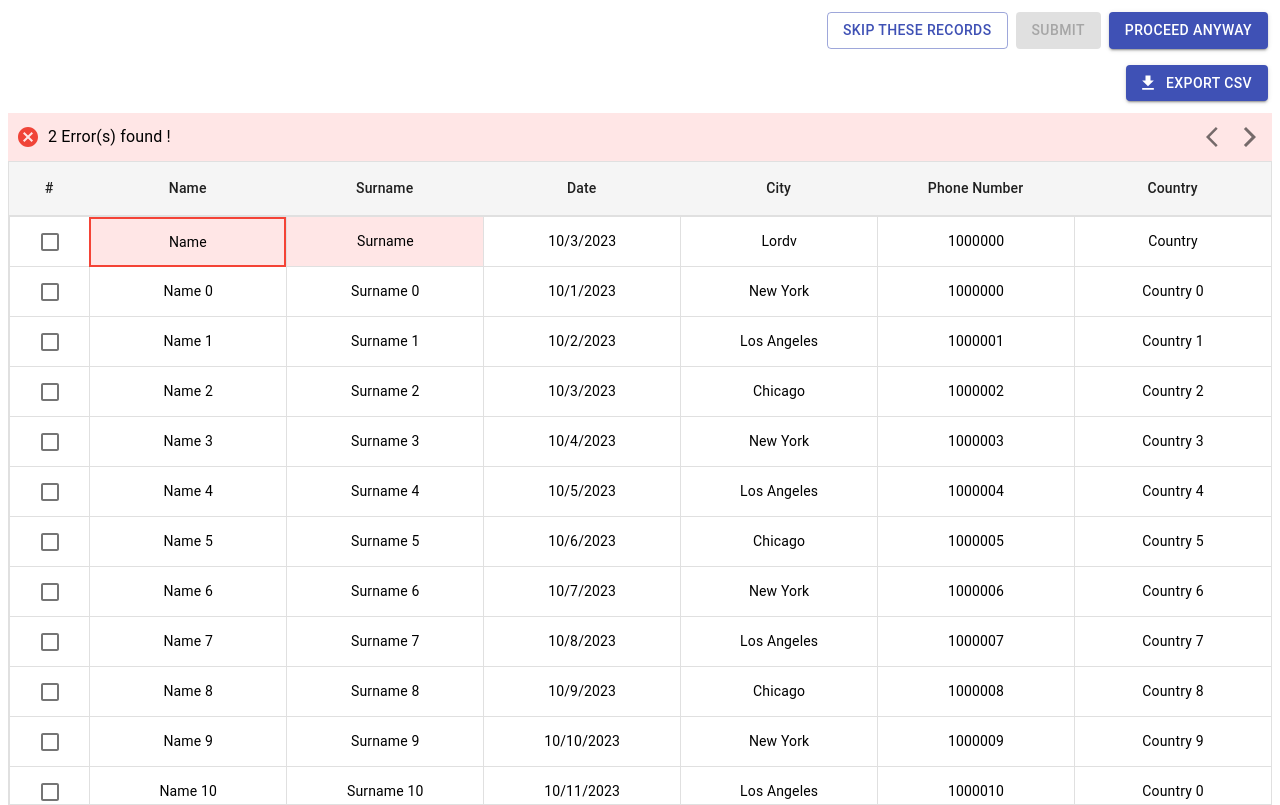
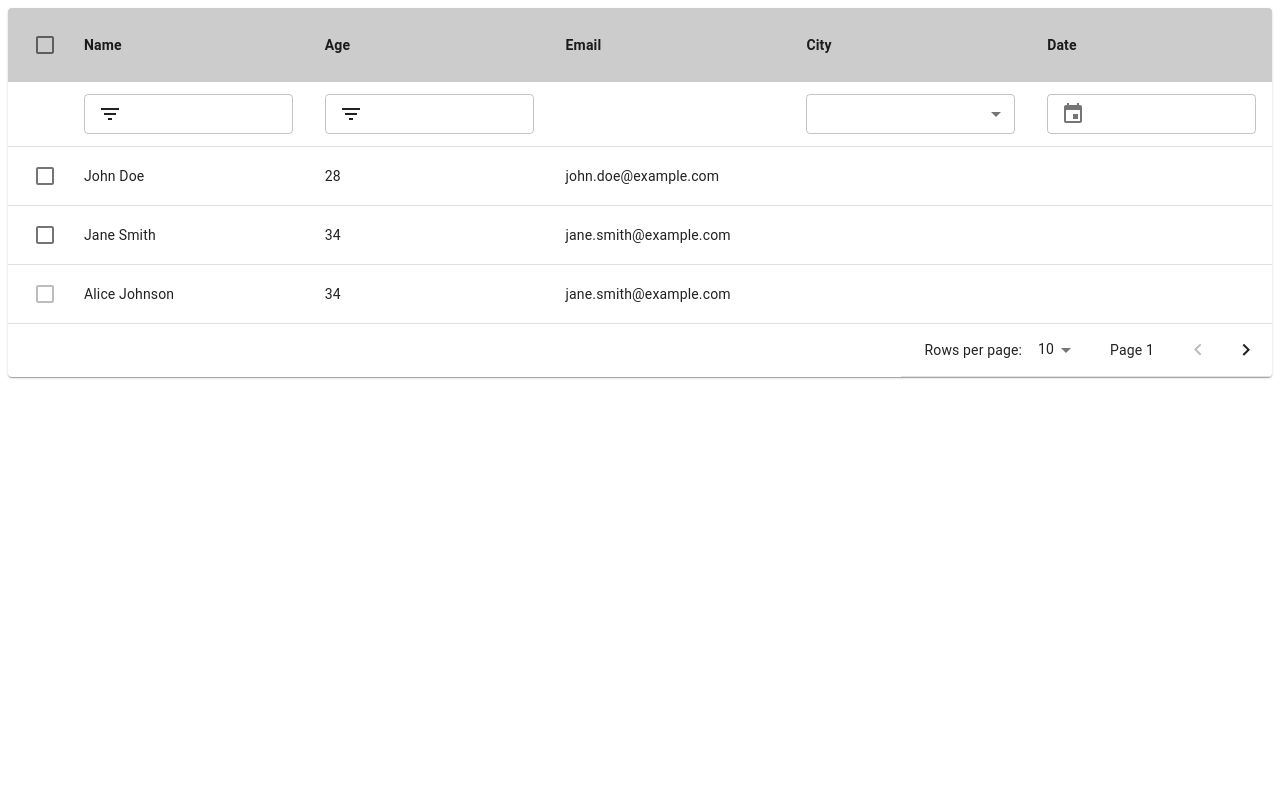
Before and after one commit to tariqsidd/react-data-grid, a React (Create React App) app: page / in a window 1280 px wide. Built offline with nearby package versions, Linux system fonts and the light colour scheme.

Commit message:
Added rows per page in table component

```diff
--- a/src/App.js
+++ b/src/App.js
@@ -1,10 +1,71 @@
 import React from "react";
 import { tableHeader, tableOptions, getUserData } from "./Data";
-import {VirtualDataGrid} from "./Components";
+import { VirtualDataGrid } from "./Components";
+import { MaterialTable } from "./Components";
 
+const cities = [
+  { label: "New York", value: "New York" },
+  { label: "Los Angeles", value: "Los Angeles" },
+  { label: "Chicago", value: "Chicago" },
+  { label: "San Francisco", value: "San Francisco" },
+];
+
+const columns = [
+  {
+    field: "name",
+    header: "Name",
+    type: "text",
+    filterType: "textField",
+  },
+  {
+    field: "age",
+    header: "Age",
+    type: "number",
+    filterType: "numberField",
+  },
+  { field: "email", header: "Email" },
+  { field: "city", header: "City", filterType: "select", options: cities },
+  { field: "date", header: "Date", filterType: "dateSelect" },
+  // {
+  //   field: "name",
+  //   header: "Name",
+  //   type: "text",
+  //   filterType: "textField",
+  // },
+  // {
+  //   field: "age",
+  //   header: "Age",
+  //   type: "number",
+  //   filterType: "numberField",
+  // },
+  // { field: "email", header: "Email" },
+  // { field: "city", header: "City", filterType: "select", options: cities },
+  // { field: "date", header: "Date", filterType: "dateSelect" },
+  // {
+  //   field: "name",
+  //   header: "Name",
+  //   type: "text",
+  //   filterType: "textField",
+  // },
+  // {
+  //   field: "age",
+  //   header: "Age",
+  //   type: "number",
+  //   filterType: "numberField",
+  // },
+  // { field: "email", header: "Email" },
+  // { field: "city", header: "City", filterType: "select", options: cities },
+  // { field: "date", header: "Date", filterType: "dateSelect" },
+];
+const initialRows = [
+  { id: "1", name: "John Doe", age: 28, email: "john.doe@example.com" },
+  { id: "2", name: "Jane Smith", age: 34, email: "jane.smith@example.com" },
+  { id: "3", name: "Alice Johnson", age: 34, email: "jane.smith@example.com" },
+];
 const App = () => {
   return (
-    <VirtualDataGrid
+    <>
+      {/* <VirtualDataGrid
         // containerHeight={400}
         buffer={30}
         numberOfRows={50}
@@ -16,7 +77,30 @@ const App = () => {
         onDataChange={(data) => {
           console.log(data);
         }}
+      /> */}
+      <MaterialTable
+        data={initialRows}
+        // ssf
+        // onChangeFilter={(qp)=>{
+        //   console.log('qp',qp)
+        // }}
+        columns={columns}
+        // isNextPage={false}
+        options={{
+          selection: true,
+          selectionProps: (rowData) => ({
+            disabled: rowData.name === "Alice Johnson",
+          }),
+          rowsPerPageOptions: [10, 20, 50, 100],
+        }}
+        setPage={(page) => {
+          console.log("Current Page:", page);
+        }}
+        onPageSizeChange={(pageSize) => {
+          console.log("Page Size:", pageSize);
+        }}
       />
+    </>
   );
 };
 
--- a/src/Components/Table/Filter.js
+++ b/src/Components/Table/Filter.js
@@ -1,63 +1,122 @@
-import {Box, FormControl, IconButton, MenuItem, Select, TextField} from "@material-ui/core";
-import {KeyboardDatePicker, MuiPickersUtilsProvider} from "@material-ui/pickers";
+import {
+  Box,
+  FormControl,
+  IconButton,
+  MenuItem,
+  Select,
+  TextField,
+  Input,
+} from "@material-ui/core";
+import {
+  KeyboardDatePicker,
+  MuiPickersUtilsProvider,
+} from "@material-ui/pickers";
 import DateFnsUtils from "@date-io/date-fns";
-import ClearIcon from "@material-ui/core/SvgIcon/SvgIcon";
+import ClearIcon from "@material-ui/icons/Clear";
 import React from "react";
+import InputAdornment from "@material-ui/core/InputAdornment";
+import FilterListIcon from "@material-ui/icons/FilterList";
 
-export const Filter = ({type, value, onChange, options, label, handleDateChange}) => {
+export const Filter = ({
+  type,
+  value,
+  onChange,
+  options,
+  label,
+  handleDateChange,
+}) => {
   const renderField = () => {
     switch (type) {
-      case 'textField':
-        return <TextField value={value} onChange={onChange} size="small" fullWidth/>;
-      case 'numberField':
-        return <TextField value={value} onChange={onChange} size="small" type="number" fullWidth/>;
-      case 'select':
+      case "textField":
         return (
-          <FormControl size="small" fullWidth>
+          <TextField
+            variant="outlined"
+            value={value}
+            onChange={onChange}
+            size="small"
+            fullWidth
+            InputProps={{
+              startAdornment: (
+                <InputAdornment position="start">
+                  <FilterListIcon />
+                </InputAdornment>
+              ),
+            }}
+          />
+        );
+      case "numberField":
+        return (
+          <TextField
+            variant="outlined"
+            value={value}
+            onChange={onChange}
+            size="small"
+            type="number"
+            fullWidth
+            InputProps={{
+              startAdornment: (
+                <InputAdornment position="start">
+                  <FilterListIcon />
+                </InputAdornment>
+              ),
+            }}
+          />
+        );
+      case "select":
+        return (
+          <FormControl variant="outlined" size="small" fullWidth>
             <Select
               displayEmpty
               value={value}
               onChange={onChange}
-              renderValue={value !== '' ? undefined : () => null}
+              renderValue={value !== "" ? undefined : () => null}
             >
               <MenuItem value="">
                 <em>None</em>
               </MenuItem>
               {options.map((option) => (
-                <MenuItem key={option.value} value={option.value}>{option.label}</MenuItem>
+                <MenuItem key={option.value} value={option.value}>
+                  {option.label}
+                </MenuItem>
               ))}
             </Select>
           </FormControl>
         );
-      case 'dateSelect':
+      case "dateSelect":
         return (
-          <Box style={{display: 'inline-flex', alignItems: 'center'}}>
           <MuiPickersUtilsProvider utils={DateFnsUtils}>
             <KeyboardDatePicker
-
-                onChangeRaw={(e)=>{
+              onChangeRaw={(e) => {
                 e.preventDefault();
               }}
               fullWidth
               format="MM/dd/yyyy"
               value={value || null} // Ensure value is null when undefined or empty
               onChange={(date) => {
-                  handleDateChange(date, 'joiningDate')
+                handleDateChange(date, "date");
               }} // Update to use 'handleDateChange'
               KeyboardButtonProps={{
-                  'aria-label': 'change date',
+                "aria-label": "change date",
+                style: { padding: "0px" },
+              }}
+              variant="inline"
+              inputVariant="outlined"
+              size="small"
+              InputProps={{
+                endAdornment: value && (
+                  <IconButton
+                    style={{ padding: "0px" }}
+                    onClick={() => handleDateChange(null, "date")}
+                  >
+                    <ClearIcon />
+                  </IconButton>
+                ),
+              }}
+              InputAdornmentProps={{
+                position: "start",
               }}
             />
           </MuiPickersUtilsProvider>
-            {value &&
-            <IconButton
-              style={{position: 'absolute', right: 50}}
-              aria-label="clear date"
-              onClick={() => handleDateChange(null, 'joiningDate')}>
-              <ClearIcon/>
-            </IconButton>
-            }
-          </Box>
         );
       default:
         return null;
--- a/src/Components/Table/index.js
+++ b/src/Components/Table/index.js
@@ -1,4 +1,4 @@
-import React, {useState, useEffect} from 'react';
+import React, { useState, useEffect } from "react";
 import {
   Table,
   TableBody,
@@ -8,70 +8,78 @@ import {
   TableRow,
   Paper,
   makeStyles,
-  TextField,
-  MenuItem,
-  Select,
-  FormControl,
   Checkbox,
   Box,
   IconButton,
-  TablePagination
-} from '@material-ui/core';
-import {addParamsToUrl} from "./utils";
-import {Filter} from "./Filter";
+  TablePagination,
+} from "@material-ui/core";
+import { addParamsToUrl } from "./utils";
+import { Filter } from "./Filter";
+import { tableOptions } from "../../Data";
 
 const initializeFilters = (columns) => {
   const initialFilters = {};
-  columns.forEach(column => {
-    initialFilters[column.field] = column.filterType === 'dateSelect' ? null : '';
+  columns.forEach((column) => {
+    initialFilters[column.field] =
+      column.filterType === "dateSelect" ? null : "";
   });
   return initialFilters;
 };
 
-export const MaterialTable = ({options, columns, data, page=1, setPage=()=>{}, isNextPage=true, ssf, onChangeFilter=()=>{}}) => {
+export const MaterialTable = ({
+  options,
+  columns,
+  data,
+  page = 1,
+  setPage = () => {},
+  isNextPage = true,
+  ssf,
+  onChangeFilter = () => {},
+  onPageSizeChange = () => {},
+}) => {
   // Example data
   const [rows, setRows] = useState(data);
   const [selectedRows, setSelectedRows] = useState({});
   const [selectAll, setSelectAll] = useState(false);
   const [filters, setFilters] = useState(initializeFilters(columns));
+  const [pageSize, setPageSize] = useState(
+    options.rowsPerPageOptions ? options.rowsPerPageOptions[0] : 20
+  );
 
-  useEffect(()=>{
-    if(!Object.keys(selectedRows).length){
-      setSelectAll(false)
+  useEffect(() => {
+    if (!Object.keys(selectedRows).length) {
+      setSelectAll(false);
     }
-  },[selectedRows]);
+  }, [selectedRows]);
 
-  useEffect(()=>{
-    onChangeFilter(addParamsToUrl(filters))
-  },[filters]);
-
-
-  // Define your columns here
-
+  useEffect(() => {
+    onChangeFilter(addParamsToUrl(filters));
+  }, [filters]);
 
   const handleSelectRow = (id) => {
-    const newRow = rows.find(row => row.id === id);
+    const newRow = rows.find((row) => row.id === id);
     const isSelected = selectedRows[id];
 
     if (isSelected) {
       // Create a new object without the unselected row
-      const {[id]: _, ...newSelectedRows} = selectedRows;
+      const { [id]: _, ...newSelectedRows } = selectedRows;
       setSelectedRows(newSelectedRows);
     } else {
       // Add the selected row
       setSelectedRows({
         ...selectedRows,
-        [id]: newRow
+        [id]: newRow,
       });
     }
   };
 
   const handleSelectAll = () => {
     const newSelection = {};
-    const isRowSelectable = row => !(options.selectionProps && options.selectionProps(row).disabled);
+    const isRowSelectable = (row) =>
+      !(options.selectionProps && options.selectionProps(row).disabled);
 
     if (!selectAll) {
-      rows.filter(isRowSelectable).forEach(row => {
+      rows.filter(isRowSelectable).forEach((row) => {
         newSelection[row.id] = row;
       });
     }
@@ -80,28 +88,27 @@ export const MaterialTable = ({options, columns, data, page=1, setPage=()=>{}, i
     setSelectedRows(newSelection);
   };
 
-
   const handleFilterChange = (event, column) => {
     const value = event.target.value;
     setFilters({ ...filters, [column]: value });
 
-    const filteredRows = data.filter(row => {
+    const filteredRows = data.filter((row) => {
       const rowValue = String(row[column]).toLowerCase();
       return rowValue.includes(value.toLowerCase());
     });
 
-    if(!ssf){
-      setRows(filteredRows)
+    if (!ssf) {
+      setRows(filteredRows);
     }
   };
 
   const handleDateChange = (date, column) => {
     setFilters({ ...filters, [column]: date });
 
-    const filteredRows = data.filter(row => {
+    const filteredRows = data.filter((row) => {
       // Assuming the date in your row data is a string in 'yyyy-MM-dd' format
       const rowDate = row[column];
-      const filterDate = date ? date.toISOString().split('T')[0] : '';
+      const filterDate = date ? date.toISOString().split("T")[0] : "";
       return filterDate ? rowDate === filterDate : true;
     });
 
@@ -111,31 +118,35 @@ export const MaterialTable = ({options, columns, data, page=1, setPage=()=>{}, i
   const classes = useStyles();
   return (
     <TableContainer component={Paper} className={classes.container}>
-      <Box style={{display: 'flex', alignItems: 'center', justifyContent: 'flex-end', flex: 1, flexDirection: 'row'}}>
+      <Box
+        style={{
+          display: "flex",
+          alignItems: "center",
+          justifyContent: "flex-end",
+          flex: 1,
+          flexDirection: "row",
+        }}
+      >
         {Object.keys(selectedRows).length > 0 &&
           options.selectionActions?.map((i) => {
             return (
-              <IconButton
-                aria-label="clear date"
-                onClick={i.action}>
+              <IconButton aria-label="clear date" onClick={i.action}>
                 {i.icon}
               </IconButton>
-            )
-          })
-        }
+            );
+          })}
       </Box>
 
       <Table className={classes.table}>
         <TableHead>
           <TableRow>
-            {options.selection &&
-            <TableCell className={`${classes.headerCell} ${classes.checkboxCell}`}>
-              <Checkbox
-                checked={selectAll}
-                onChange={handleSelectAll}
-              />
+            {options.selection && (
+              <TableCell
+                className={`${classes.headerCell} ${classes.checkboxCell}`}
+              >
+                <Checkbox checked={selectAll} onChange={handleSelectAll} />
               </TableCell>
-            }
+            )}
             {columns.map((column) => (
               <TableCell key={column} className={classes.headerCell}>
                 {column.header}
@@ -143,9 +154,16 @@ export const MaterialTable = ({options, columns, data, page=1, setPage=()=>{}, i
             ))}
           </TableRow>
           <TableRow>
-            {options.selection && <TableCell className={`${classes.filterCell} ${classes.checkboxCell}`}/>}
+            {options.selection && (
+              <TableCell
+                className={`${classes.filterCell} ${classes.checkboxCell}`}
+              />
+            )}
             {columns.map((column) => (
-              <TableCell key={column + '-filter'} className={classes.filterCell}>
+              <TableCell
+                key={column + "-filter"}
+                className={classes.filterCell}
+              >
                 <Filter
                   type={column.filterType}
                   value={filters[column.field]}
@@ -161,15 +179,21 @@ export const MaterialTable = ({options, columns, data, page=1, setPage=()=>{}, i
         <TableBody>
           {rows.map((row) => (
             <TableRow key={row.id}>
-              {options.selection &&
-              <TableCell className={`${classes.cell} ${classes.checkboxCell}`}>
+              {options.selection && (
+                <TableCell
+                  className={`${classes.cell} ${classes.checkboxCell}`}
+                >
                   <Checkbox
                     checked={!!selectedRows[row.id]}
                     onChange={() => handleSelectRow(row.id)}
-                  disabled={options.selectionProps ? options.selectionProps(row).disabled : false} // Add this line
+                    disabled={
+                      options.selectionProps
+                        ? options.selectionProps(row).disabled
+                        : false
+                    } // Add this line
                   />
                 </TableCell>
-              }
+              )}
               {columns.map((column) => (
                 <TableCell key={column.field} className={classes.cell}>
                   {row[column.field]}
@@ -179,15 +203,26 @@ export const MaterialTable = ({options, columns, data, page=1, setPage=()=>{}, i
           ))}
         </TableBody>
       </Table>
-      <Box style={{display: 'flex', alignItems: 'center', justifyContent: 'flex-end', flex: 1, flexDirection: 'row'}}>
+      <Box
+        style={{
+          display: "flex",
+          alignItems: "center",
+          justifyContent: "flex-end",
+          flex: 1,
+          flexDirection: "row",
+        }}
+      >
         <TablePagination
-        rowsPerPageOptions={[]}
-        rowsPerPage={20}
+          rowsPerPageOptions={
+            options.rowsPerPageOptions ? options.rowsPerPageOptions : []
+          }
+          rowsPerPage={pageSize}
+          onRowsPerPageChange={(event) => {
+            onPageSizeChange(event.target.value);
+            setPageSize(event.target.value);
+          }}
           count={2}
           page={page}
-        SelectProps={{
-            disabled: page === 1,
-        }}
           nextIconButtonProps={{ disabled: !isNextPage }}
           backIconButtonProps={page === 1 ? { disabled: true } : undefined}
           onPageChange={(e, p) => {
@@ -206,38 +241,41 @@ export const MaterialTable = ({options, columns, data, page=1, setPage=()=>{}, i
   );
 };
 
-
 const useStyles = makeStyles((theme) => ({
   table: {
     minWidth: 750, // This is the minimum width for the entire table
-    tableLayout: 'fixed', // Fixed table layout
+    tableLayout: "fixed", // Fixed table layout
   },
   headerCell: {
-    position: 'sticky',
-    border: 'none',
+    position: "sticky",
+    border: "none",
     top: 0, // Top of the table container
     zIndex: 10, // Higher than the row z-index to stay on top
     background: theme.palette.background.paper, // Ensures the background matches
-    minWidth: 120, // Minimum width for each header cell
+    minWidth: "120px", // Minimum width for each header cell
+    backgroundColor: "#ccc",
+    fontWeight: "bold",
   },
   filterCell: {
-    position: 'sticky',
+    position: "sticky",
     top: 56, // Height of the header cell, adjust accordingly
     zIndex: 5, // Lower than the header but above the rows
     background: theme.palette.background.paper, // Ensures the background matches
-    paddingY: 0, // Consistent padding
-    minWidth: 120, // Minimum width for each filter cell
+    paddingTop: "12px", // Consistent padding
+    paddingBottom: "12px",
+    minWidth: "120px", // Minimum width for each filter cell
   },
   cell: {
-    minWidth: 120, // Minimum width for each cell
+    minWidth: "120px", // Minimum width for each cell
+    paddingTop: "8px", // Consistent padding
+    paddingBottom: "8px",
   },
   container: {
-    overflowX: 'auto', // Enable horizontal scrolling
-    maxHeight: 'calc(100vh - 100px)', // Adjust the height accordingly
+    // overflowX: "auto", // Enable horizontal scrolling
+    maxHeight: "calc(100vh - 100px)", // Adjust the height accordingly
   },
   checkboxCell: {
     minWidth: 60, // Reduce this to your desired width
     width: 60, // Set a fixed width for checkbox cells
   },
-
 }));
```
Lines whose indentation alone changed are shown as unchanged.
